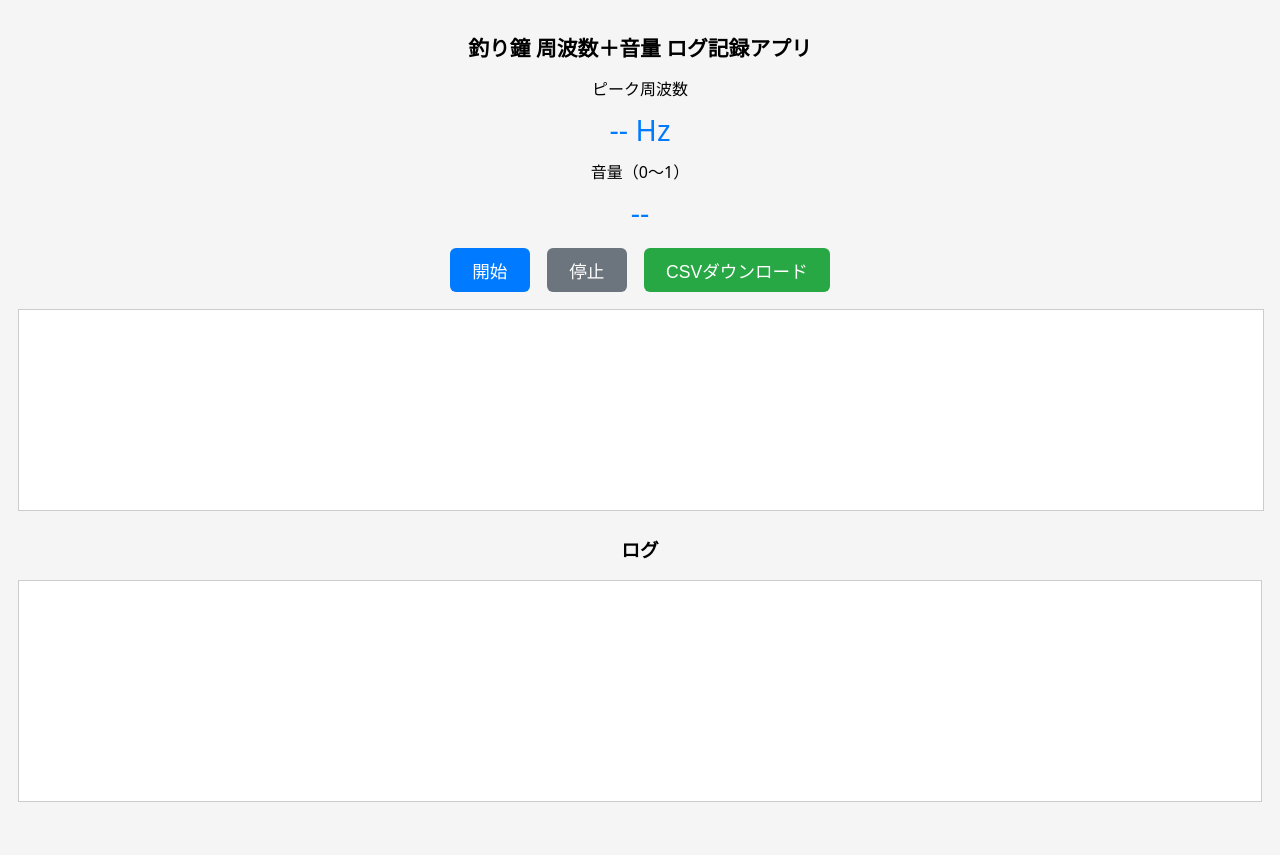
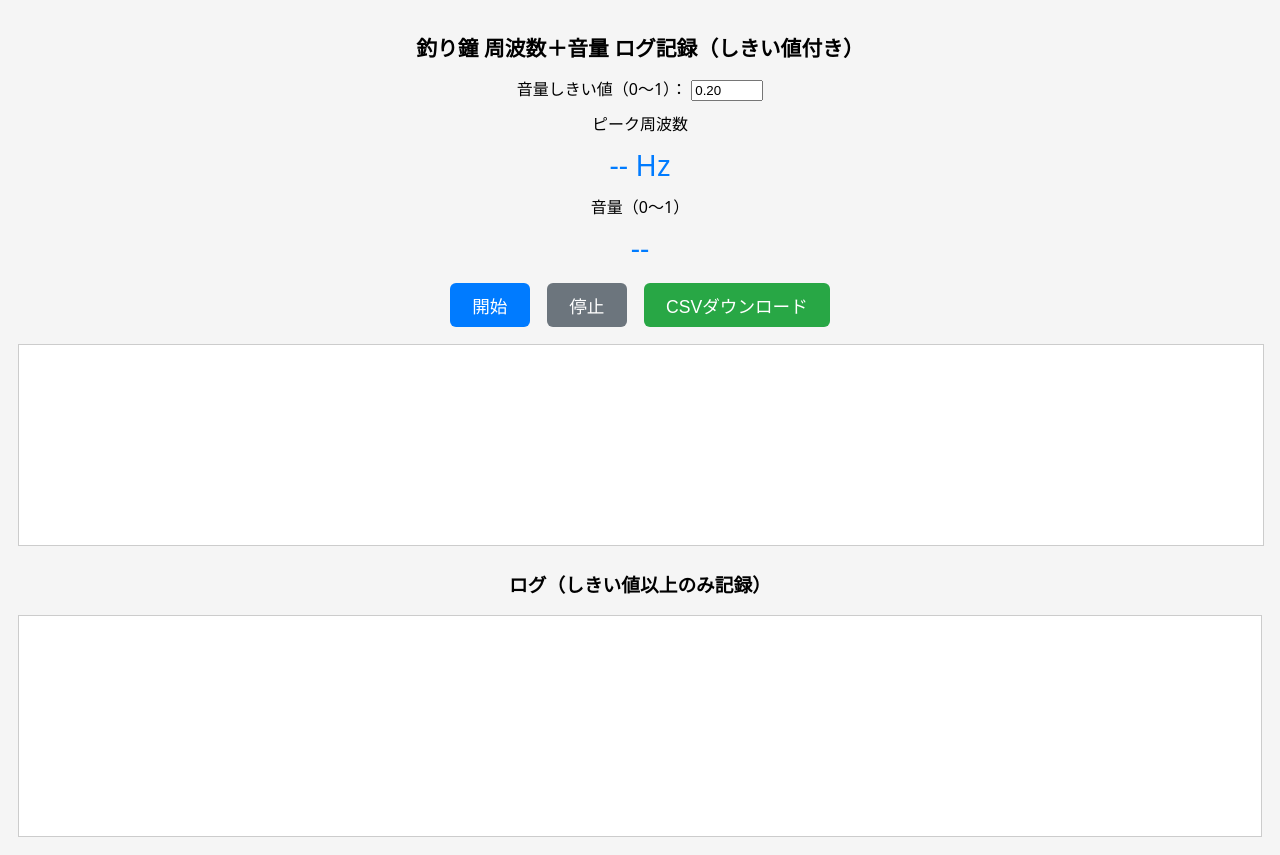
Before and after one commit to maomina77-afk/kaneon, a plain HTML site: page index.html in a window 1280 px wide. Before the commit the page ends 820 px from the top, so only its background shows below. Drawn offline with Linux system fonts and the light colour scheme.

Commit message:
Add files via upload

```diff
--- a/index.html
+++ b/index.html
@@ -2,7 +2,7 @@
 <html lang="ja">
 <head>
 <meta charset="UTF-8">
-<title>釣り鐘 周波数＋音量 ログ記録アプリ</title>
+<title>釣り鐘 周波数＋音量 ログ記録（しきい値付き）</title>
 <meta name="viewport" content="width=device-width, initial-scale=1.0">
 <style>
   body {
@@ -45,11 +45,20 @@
     border: 1px solid #ccc;
     font-size: 0.9rem;
   }
+  #thresholdBox {
+    margin: 10px 0;
+    font-size: 1rem;
+  }
 </style>
 </head>
 <body>
 
-<h1>釣り鐘 周波数＋音量 ログ記録アプリ</h1>
+<h1>釣り鐘 周波数＋音量 ログ記録（しきい値付き）</h1>
+
+<div id="thresholdBox">
+  音量しきい値（0〜1）：
+  <input type="number" id="threshold" value="0.20" step="0.01" min="0" max="1">
+</div>
 
 <div>ピーク周波数</div>
 <div id="peakFreq">-- Hz</div>
@@ -63,7 +72,7 @@
 
 <canvas id="canvas"></canvas>
 
-<h3>ログ</h3>
+<h3>ログ（しきい値以上のみ記録）</h3>
 <div id="logArea"></div>
 
 <script>
@@ -77,6 +86,7 @@ const ctx = canvas.getContext("2d");
 const peakFreqEl = document.getElementById("peakFreq");
 const volumeEl = document.getElementById("volume");
 const logArea = document.getElementById("logArea");
+const thresholdInput = document.getElementById("threshold");
 
 document.getElementById("startBtn").onclick = start;
 document.getElementById("stopBtn").onclick = stop;
@@ -167,13 +177,17 @@ function draw() {
   const volume = rms.toFixed(3);
   volumeEl.textContent = volume;
 
+  const threshold = parseFloat(thresholdInput.value);
+
   const now = Date.now();
   if (now - lastLogTime >= 1000) {
-    const timeStr = new Date().toLocaleTimeString();
-    const line = `${timeStr}, ${freq}, ${volume}`;
-    logData.push(line);
-    logArea.innerHTML += line + "<br>";
-    logArea.scrollTop = logArea.scrollHeight;
+    if (rms >= threshold) {
+      const timeStr = new Date().toLocaleTimeString();
+      const line = `${timeStr}, ${freq}, ${volume}`;
+      logData.push(line);
+      logArea.innerHTML += line + "<br>";
+      logArea.scrollTop = logArea.scrollHeight;
+    }
     lastLogTime = now;
   }
 }
@@ -187,7 +201,7 @@ function downloadCSV() {
 
   const a = document.createElement("a");
   a.href = url;
-  a.download = "bell_log.csv";
+  a.download = "bell_log_threshold.csv";
   a.click();
 
   URL.revokeObjectURL(url);
```
